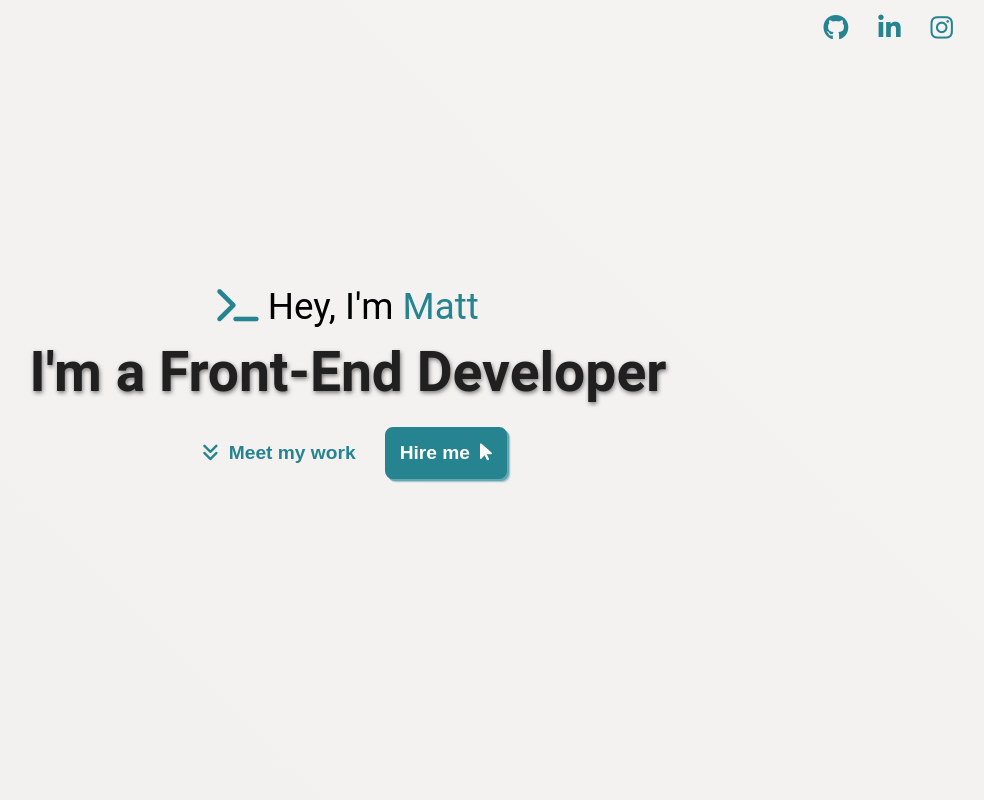
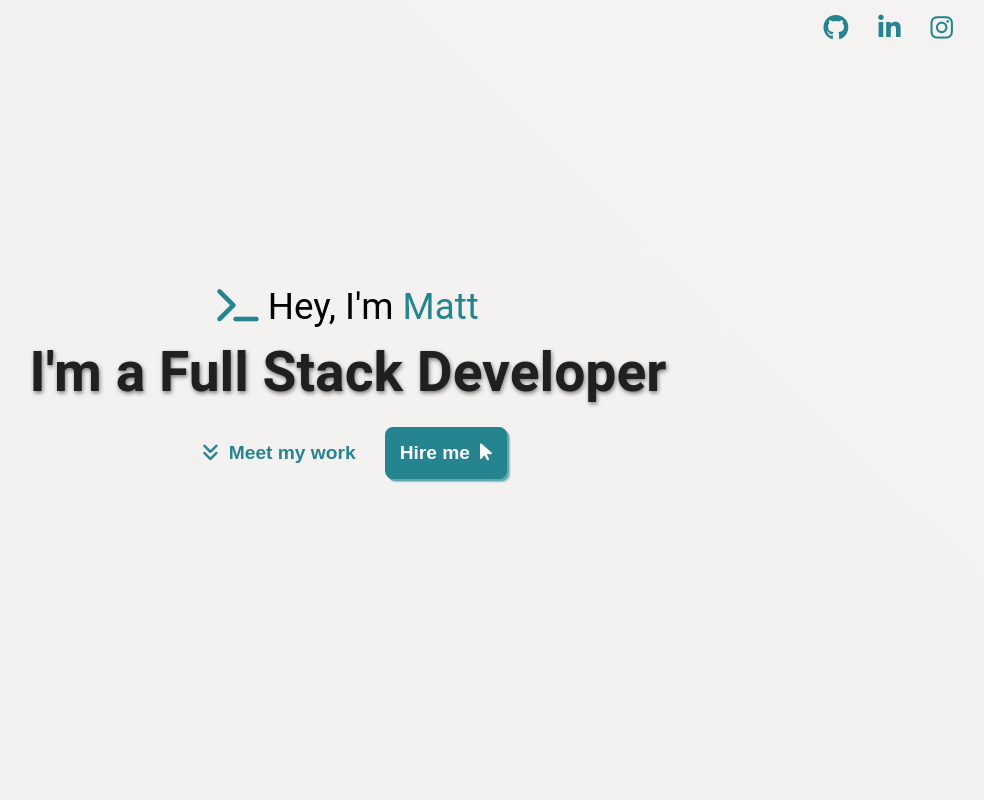
Before and after one commit to cmatt7/react-portfolio, a React (Create React App) app: page / in a window 1280 px wide. Shown: the top 800 px of the page, without its empty margins (292-1276 px from the left). Built offline with nearby package versions, Linux system fonts and the light colour scheme.

Commit message:
title change on intro component

```diff
--- a/src/Components/Header/Introduction/Introduction.jsx
+++ b/src/Components/Header/Introduction/Introduction.jsx
@@ -7,7 +7,7 @@ const Introduction = () => {
         <section className="introduction-container">
             <div className="introduction-content">
                 <p><i className="fa-solid fa-terminal"></i> Hey, I'm <span className="name-highlight">Matt</span></p>
-                <h2 className="introduction-title">I'm a Front-End Developer</h2>
+                <h2 className="introduction-title">I'm a Full Stack Developer</h2>
             </div>
             <Button />
         </section>
```
